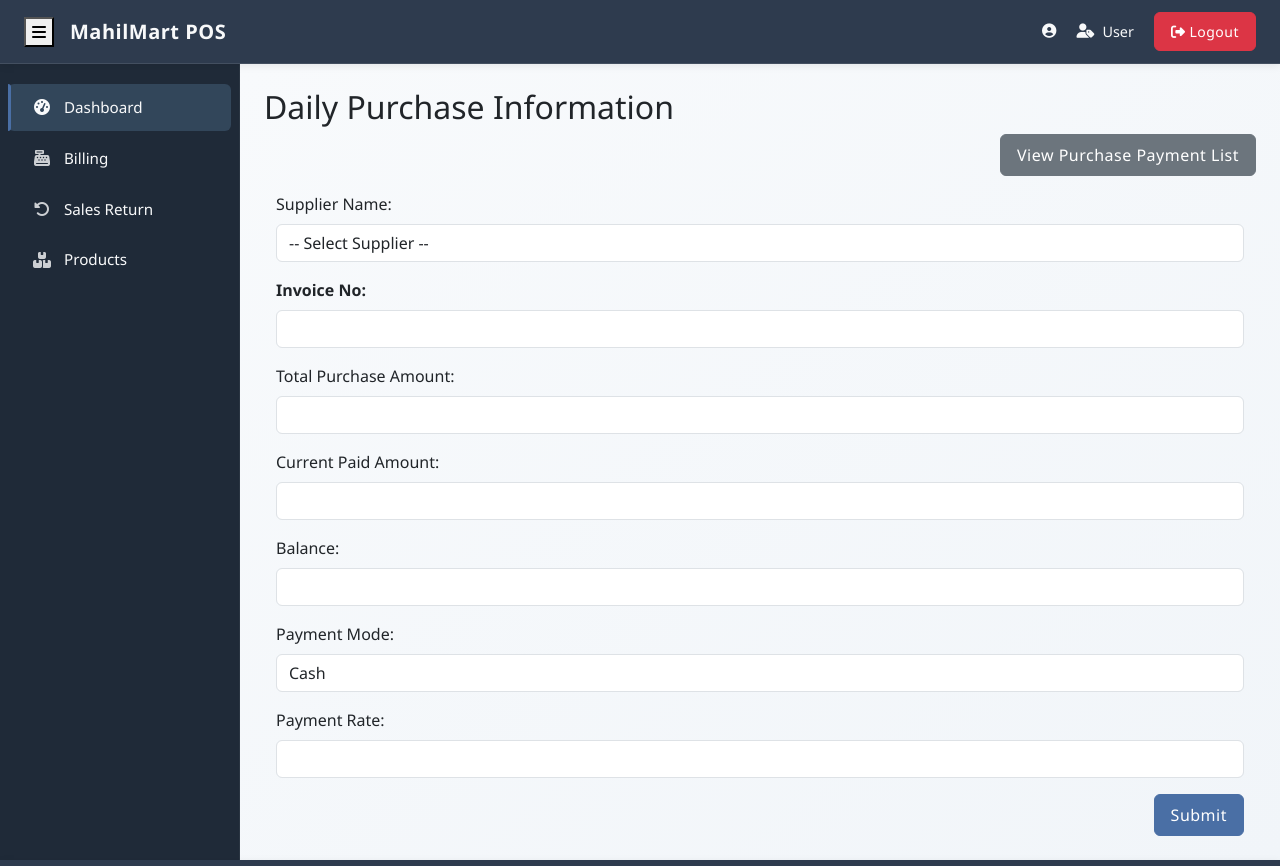
After one commit to mahiltechlabops-bot/mahilmart-pos, a Django app: page /purchase/payment/ in a window 1280 px wide. The commit adds this page. Run offline with Django 5.2, Linux system fonts and the light colour scheme; data that the repository does not hold is empty; some libraries are stand-ins or nearby versions.

Commit message:
purchase_payment_updates

```diff
--- /dev/null
+++ b/MahilMartPOS_App/templates/daily_purchase_payment.html
@@ -0,0 +1,105 @@
+{% extends 'base.html' %}
+
+{% block title %}Daily Purchase Information{% endblock %}
+
+{% block content %}
+    <h2>Daily Purchase Information</h2>
+    <div class="mb-3 text-end">
+        <a href="{% url 'purchase_payment_list' %}" class="btn btn-secondary">
+            View Purchase Payment List
+        </a>
+    </div>
+
+    <form id="purchaseForm" method="post" class="container mt-3">
+        {% csrf_token %}
+
+        <!-- Supplier -->
+        <div class="mb-3">
+            <label for="supplierName" class="form-label">Supplier Name:</label>
+            <select id="supplierName" name="supplierName" class="form-control" required>
+                <option value="">-- Select Supplier --</option>
+                {% for supplier in suppliers %}
+                    <option value="{{ supplier.id }}">
+                        {{ supplier.name }} ({{ supplier.supplier_id }})
+                    </option>
+                {% endfor %}
+            </select>
+        </div>
+
+        <!-- Invoice -->
+        <div class="mb-3">
+            <label for="invoice_number" class="form-label"><strong>Invoice No:</strong></label>
+            <input type="text" id="invoice_number" name="invoice_number"
+                value="{{ invoice_number }}" class="form-control">
+        </div>
+
+        <!-- Total Purchase Amount -->
+        <div class="mb-3">
+            <label for="totalPurchaseAmount" class="form-label">Total Purchase Amount:</label>
+            <input type="number" id="totalPurchaseAmount" name="totalPurchaseAmount"
+                class="form-control" required oninput="calculate()">
+        </div>
+
+        <!-- Amount Paid -->
+        <div class="mb-3">
+            <label for="amountPaid" class="form-label">Current Paid Amount:</label>
+            <input type="number" id="amountPaid" name="amountPaid"
+                class="form-control" required oninput="calculate()">
+        </div>
+
+        <!-- Balance -->
+        <div class="mb-3">
+            <label for="balance" class="form-label">Balance:</label>
+            <input type="number" id="balance" name="balance"
+                class="form-control" readonly>
+        </div>
+
+        <!-- Payment Mode -->
+        <div class="mb-3">
+            <label for="paymentMode" class="form-label">Payment Mode:</label>
+            <select id="paymentMode" name="paymentMode" class="form-control">
+                <option value="cash">Cash</option>
+                <option value="bank">Bank Transfer</option>
+                <option value="credit">Credit</option>
+            </select>
+        </div>
+
+        <!-- Payment Rate -->
+        <div class="mb-3">
+            <label for="paymentRate" class="form-label">Payment Rate:</label>
+            <input type="text" id="paymentRate" name="paymentRate"
+                class="form-control" readonly>
+        </div>
+
+        <!-- Submit Button -->
+        <div class="text-end">
+            <button type="submit" class="btn btn-primary">Submit</button>
+        </div>
+    </form>
+
+    <script>
+        // Function to dynamically calculate balance and payment rate
+        function calculate() {
+            let total = parseFloat(document.getElementById("totalPurchaseAmount").value) || 0;
+            let paid = parseFloat(document.getElementById("amountPaid").value) || 0;
+            let balance = total - paid;
+
+            // Update the balance field
+            document.getElementById("balance").value = balance.toFixed(2);
+
+            // Calculate and update the payment rate
+            let paymentRate = 0;
+            if (total > 0) {
+                paymentRate = (paid / total) * 100;  // Calculate payment rate in percentage
+            }
+            // Display the payment rate with percentage symbol
+            document.getElementById("paymentRate").value = paymentRate.toFixed(2) + "%";  // Display it as a percentage
+        }
+
+        // Update supplier ID when the supplier is selected
+        document.getElementById('supplierName').addEventListener('change', function() {
+            let supplierId = this.value;
+            document.getElementById('supplierId').value = supplierId; // Automatically set Supplier ID
+        });
+    </script>
+{% endblock %}
--- a/MahilMartPOS_App/templates/dashboard.html
+++ b/MahilMartPOS_App/templates/dashboard.html
@@ -115,10 +115,10 @@
                   <!-- Date Filter (specific to this card) -->
                   <div class="row mb-3">
                       <div class="col-5">
-                          <input type="date" id="topStartDate" class="form-control" value="{{ top_start_date|default:'' }}">
+                          <input type="date" id="topStartDate" class="form-control" value="{{ top_start_date }}">
                       </div>
                       <div class="col-5">
-                          <input type="date" id="topEndDate" class="form-control" value="{{ top_end_date|default:'' }}">
+                          <input type="date" id="topEndDate" class="form-control" value="{{ top_end_date }}">
                       </div>
                       <div class="col-2">
                           <button id="topFilterBtn" class="btn btn-primary">Filter</button>
--- a/MahilMartPOS_App/templates/purchase.html
+++ b/MahilMartPOS_App/templates/purchase.html
@@ -165,6 +165,9 @@
     <h3><i class="fas fa-truck-loading"></i> New Purchase</h3>
 
      <div class="d-flex justify-content-end gap-2">
+        <a href="{% url 'purchase_payment' %}" class="btn btn-primary btn-sm" target="_blank" style="background-color: #4f0d85; color: white;">
+          Purchase Payment
+        </a>
         <a href="{% url 'items' %}" class="btn btn-primary btn-sm" target="_blank" style="background-color: #39ac16; color: white;">
           Item creation
         </a>
--- a/MahilMartPOS_App/urls.py
+++ b/MahilMartPOS_App/urls.py
@@ -49,6 +49,8 @@ urlpatterns = [
     path('api/item/fetch/', views.fetch_item, name='fetch_item'),
     path('api/purchase/create/', views.create_purchase, name='create_purchase'),
     path('api/purchase/items/', views.fetch_purchase_items, name='fetch_purchase_items'),
+    path('purchase/payment/', views.daily_purchase_payment_view, name='daily_purchase_payment'),
+    path('purchase/payments/', views.purchase_payment_list_view, name='purchase_payment_list'),
     path('purchase/tracking/', views.purchase_tracking, name='purchase_update_tracking'),
     path("purchase/", views.purchase_page, name="purchase_page"),
     path('stock_adjustment/', views.stock_adjustment_view, name='stock_adjustment'),
--- a/MahilMartPOS_App/views.py
+++ b/MahilMartPOS_App/views.py
@@ -80,6 +80,7 @@ from .models import (
     SaleReturnItem,
     PurchasePayment,
     PurchaseTracking,
+    DailyPurchasePayment,
 )
 
 def home(request):
@@ -230,8 +231,8 @@ def dashboard_view(request):
     sales_trend = list(sales_trend_qs)
 
     # Top Selling Products
-    start_date_str = request.GET.get('start_date')
-    end_date_str = request.GET.get('end_date')
+    start_date_str = request.GET.get('top_start_date')
+    end_date_str = request.GET.get('top_end_date')
 
     if start_date_str and end_date_str:
         top_start_date = parse_date(start_date_str)
@@ -240,6 +241,12 @@ def dashboard_view(request):
         top_end_date = datetime.today().date()
         top_start_date = top_end_date - timedelta(days=30)
 
+    context = {}
+    # format for template (input type="date" expects YYYY-MM-DD)
+    context['top_start_date'] = top_start_date.strftime("%Y-%m-%d")
+    context['top_end_date'] = top_end_date.strftime("%Y-%m-%d")
+
+    # also keep using them for queryset filter etc
     top_start_date_str = top_start_date.strftime("%Y-%m-%d") if top_start_date else ""
     top_end_date_str = top_end_date.strftime("%Y-%m-%d") if top_end_date else ""
 
@@ -2487,8 +2494,108 @@ def fetch_purchase_items(request):
     print("Returning", len(items_data), "items for invoice:", invoice_number)
     return JsonResponse({'items': items_data,  'purchase': purchase_data})
 
+def daily_purchase_payment_view(request):
+    if request.method == "POST":
+
+        supplier_id = request.POST.get('supplierName')
+        supplier = Supplier.objects.get(id=supplier_id)
+        invoice_no = request.POST.get('invoice_number')
+        total_purchase_amount = float(request.POST.get('totalPurchaseAmount'))
+        amount_paid = float(request.POST.get('amountPaid'))
+        balance = float(request.POST.get('balance'))
+        payment_mode = request.POST.get('paymentMode')
+        payment_rate_str = request.POST.get('paymentRate')
+
+        payment_rate = float(payment_rate_str.replace('%', '')) if payment_rate_str else 0.0
+
+        # Create a new DailyPurchasePayment record
+        payment_record = DailyPurchasePayment(
+            supplier=supplier,
+            invoice_no=invoice_no,
+            total_purchase_amount=total_purchase_amount,
+            amount_paid=amount_paid,
+            balance=balance,
+            payment_mode=payment_mode,
+            payment_rate=payment_rate
+        )
+
+        payment_record.save()
+
+        return redirect('daily_purchase_payment')
+
+    suppliers = Supplier.objects.all()
+    return render(request, 'daily_purchase_payment.html', {"suppliers": suppliers})
+
+from datetime import datetime
+from django.utils import timezone
+from django.db.models import Sum
+
+def purchase_payment_list_view(request):
+    payments = DailyPurchasePayment.objects.select_related('supplier').order_by('-created_at')
+
+    # Get filter parameters from GET request
+    start_date = request.GET.get('start_date')
+    end_date = request.GET.get('end_date')
+    supplier_name = request.GET.get('supplier_name')
+    invoice_no = request.GET.get('invoice_no')
+
+    # Set today's date as default if no date is provided
+    if not start_date and not end_date:
+        today = timezone.now().date()
+        start_date = today
+        end_date = today
+
+    # Filter by date range
+    if start_date:
+        try:
+            if isinstance(start_date, str):  # Only convert if it's a string
+                start_date_obj = datetime.strptime(start_date, '%Y-%m-%d').date()
+            else:
+                start_date_obj = start_date
+            payments = payments.filter(created_at__date__gte=start_date_obj)
+        except ValueError:
+            pass
+
+    if end_date:
+        try:
+            if isinstance(end_date, str):  # Only convert if it's a string
+                end_date_obj = datetime.strptime(end_date, '%Y-%m-%d').date()
+            else:
+                end_date_obj = end_date
+            payments = payments.filter(created_at__date__lte=end_date_obj)
+        except ValueError:
+            pass
+
+    # Filter by supplier
+    if supplier_name:
+        payments = payments.filter(supplier__name__icontains=supplier_name)
+
+    # Filter by invoice number (partial match)
+    if invoice_no:
+        payments = payments.filter(invoice_no__icontains=invoice_no)
+
+    # Calculate the total amount paid based on the filters
+    total_amount_paid = payments.aggregate(Sum('amount_paid'))['amount_paid__sum'] or 0
+      # Calculate the total balance based on the filtered payments (total_purchase_amount - amount_paid)
+    total_balance = payments.aggregate(Sum('balance'))['balance__sum'] or 0
+
+    # Calculate the total payment rate (sum of amounts paid / sum of total purchase amount)
+    total_purchase_amount = payments.aggregate(Sum('total_purchase_amount'))['total_purchase_amount__sum'] or 0
+    if total_purchase_amount > 0:
+        payment_rate = (total_amount_paid / total_purchase_amount) * 100
+    else:
+        payment_rate = 0
+
+    return render(request, 'purchase_payment_list.html', {
+        'payments': payments,
+        'total_amount_paid': total_amount_paid,
+        'total_balance': total_balance,
+        'payment_rate': payment_rate,
+        'start_date': start_date,
+        'end_date': end_date
+    })
+
 def purchase_tracking(request):
-    # Start with all records
     purchase_tracking_summary = PurchaseTracking.objects.select_related(
         'purchase', 'purchase__supplier'
     ).order_by('-tracked_at')
```
Also changed, not shown: MahilMartPOS_App/models.py (+32 -0 lines), MahilMartPOS_App/templates/purchase_payment_list.html (added, +71 -0 lines), MahilMartPOS_App/migrations/0140_dailypurchasepayment.py (added), MahilMartPOS_App/migrations/0141_delete_dailypurchasepayment.py (added), MahilMartPOS_App/migrations/0142_dailypurchasepayment.py (added), MahilMartPOS_App/migrations/0143_dailypurchasepayment_invoice_no.py (added), MahilMartPOS_App/migrations/0144_dailypurchasepayment_supplier_name.py (added).
